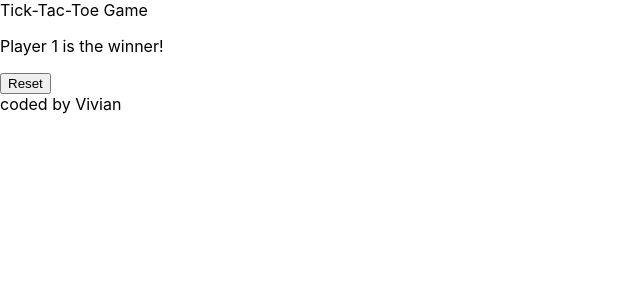
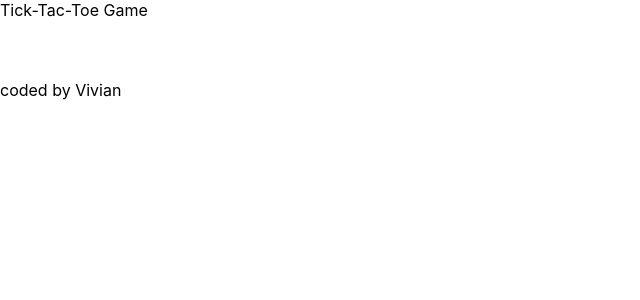
Before and after one commit to VivianTang11/tic-tac-toe, a React (Create React App) app: page / in a window 1280 px wide. Shown: the top 300 px of the page, without its empty margins (0-640 px from the left). Built offline with nearby package versions, Linux system fonts and the light colour scheme.

Commit message:
Added Board + quick styling

```diff
--- a/src/App.jsx
+++ b/src/App.jsx
@@ -1,12 +1,13 @@
 import { useState } from 'react';
 import './App.css';
+import Board from './components/Board/Board';
 import Reset from './components/Reset/Reset';
 
 function App() {
 
-  const [reset, setReset] = useState(true)
+  const [reset, setReset] = useState(false)
   const [winner, setWinner] = useState('Player 1')
-
+  const [turn, setTurn] = useState('X')
 
 
   return (
@@ -15,7 +16,7 @@ function App() {
         Tick-Tac-Toe Game
       </header>
       <main>
-        { reset ? <Reset reset={reset} setReset={setReset} winner={winner}/> : ""}
+        { reset ? <Reset reset={reset} setReset={setReset} winner={winner}/> : <Board/> }
       </main>
       <footer>
         coded by Vivian
--- /dev/null
+++ b/src/components/Board/Board.jsx
@@ -0,0 +1,9 @@
+import React from 'react';
+import styles from './Board.module.css'
+
+export default function Board() {
+  return (
+    <div className={styles.board}>
+    </div>
+  )
+}
--- /dev/null
+++ b/src/components/Board/Board.module.css
@@ -0,0 +1,9 @@
+.board{
+  display: grid;
+  grid-template-columns: 1fr 1fr 1fr;
+  grid-template-rows: 1fr 1fr 1fr 1fr;
+  grid-column-gap: 20px;
+  grid-row-gap: 20px;
+  justify-items: stretch;
+  align-items: stretch;
+}
```
